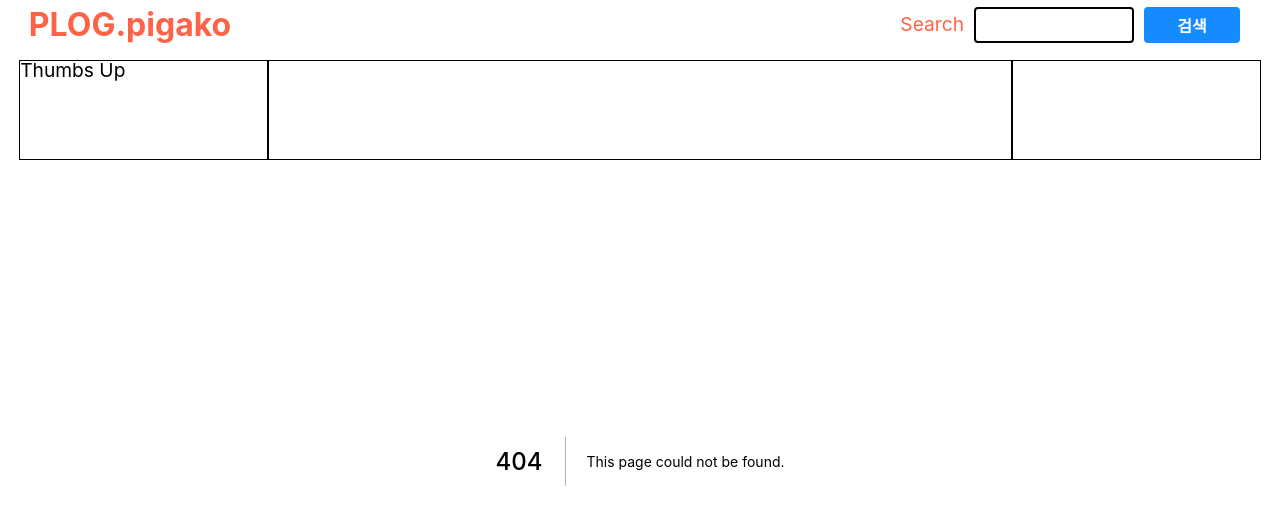
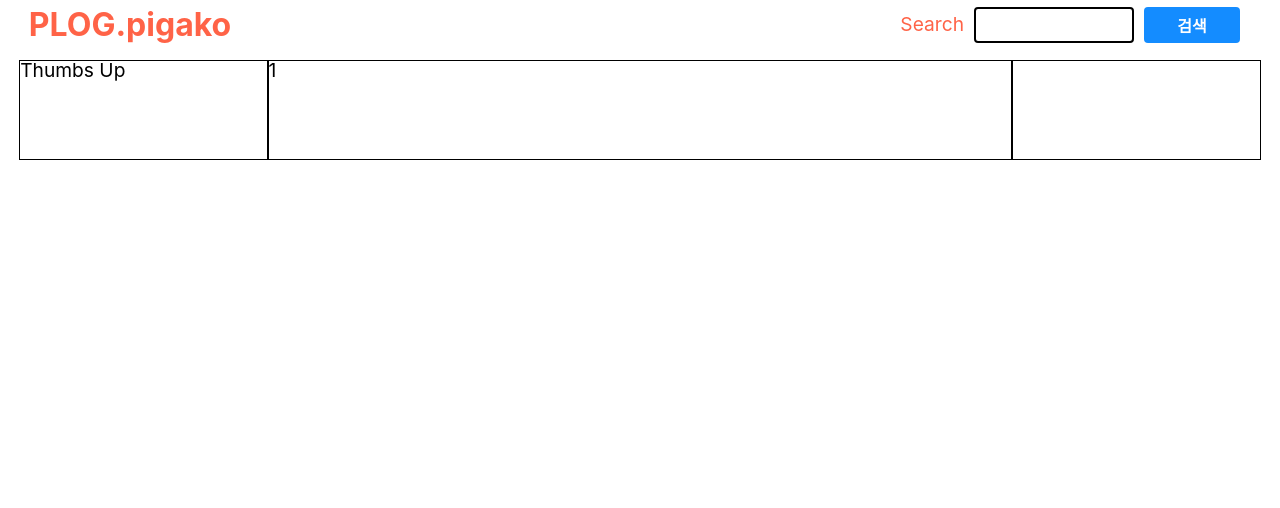
Before and after one commit to pigako/plog-frontend, a Next.js app: page /post/1 in a window 1280 px wide. Before the commit this address had no page. Shown: the top 508 px of the page. Built offline with nearby package versions, Linux system fonts and the light colour scheme.

Commit message:
다이나믹 페이지

```diff
--- /dev/null
+++ b/pages/post/[id].js
@@ -0,0 +1,14 @@
+import React, { useEffect } from "react";
+import { useRouter } from "next/router";
+
+const Post = () => {
+    const { pathname, query } = useRouter();
+
+    useEffect(() => {
+        console.log(pathname);
+    }, []);
+
+    return <a>{query.id}</a>;
+};
+
+export default Post;
```
